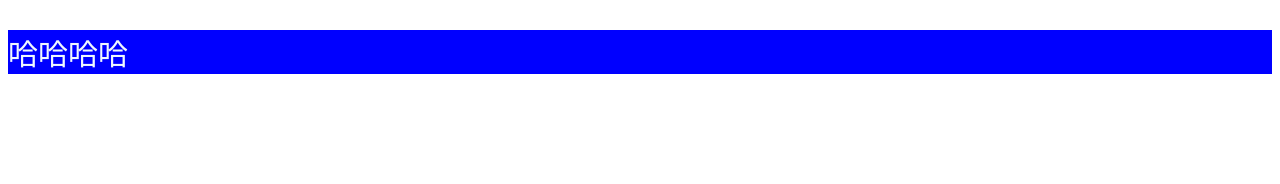
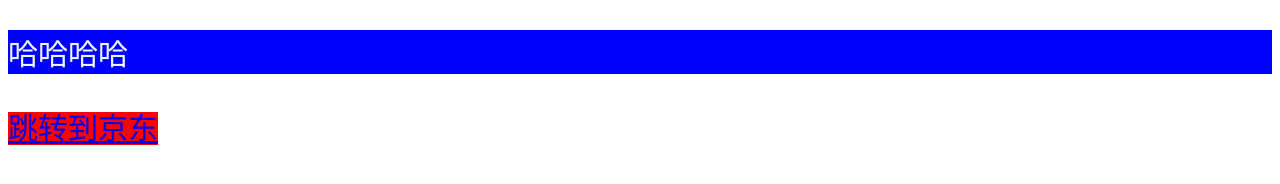
Before and after one commit to txy1207/myproject2, a plain HTML site: page index.html in a window 1280 px wide. Drawn offline with Linux system fonts and the light colour scheme.

Commit message:
增加了a标签，并添加了样式

```diff
--- a/css/style.css
+++ b/css/style.css
@@ -3,3 +3,8 @@ p {
     font-size: 30px;
     color: aliceblue;
 }
+
+a {
+    font-size: 30px;
+    background-color: #f00;
+}
--- a/index.html
+++ b/index.html
@@ -12,6 +12,7 @@
 
 <body>
     <p>哈哈哈哈</p>
+    <a href="http://www.jd.com">跳转到京东</a>
 </body>
 
 </html>
```
